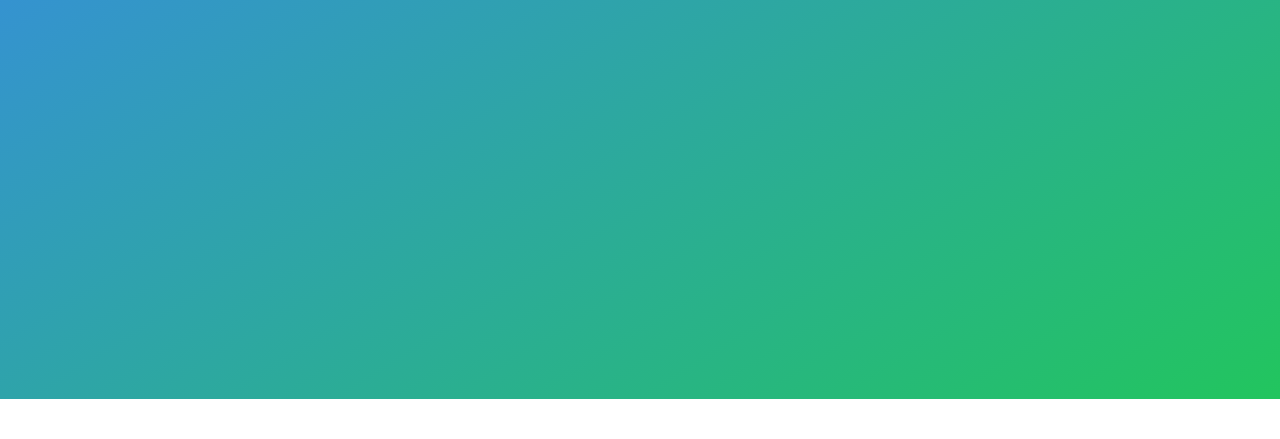
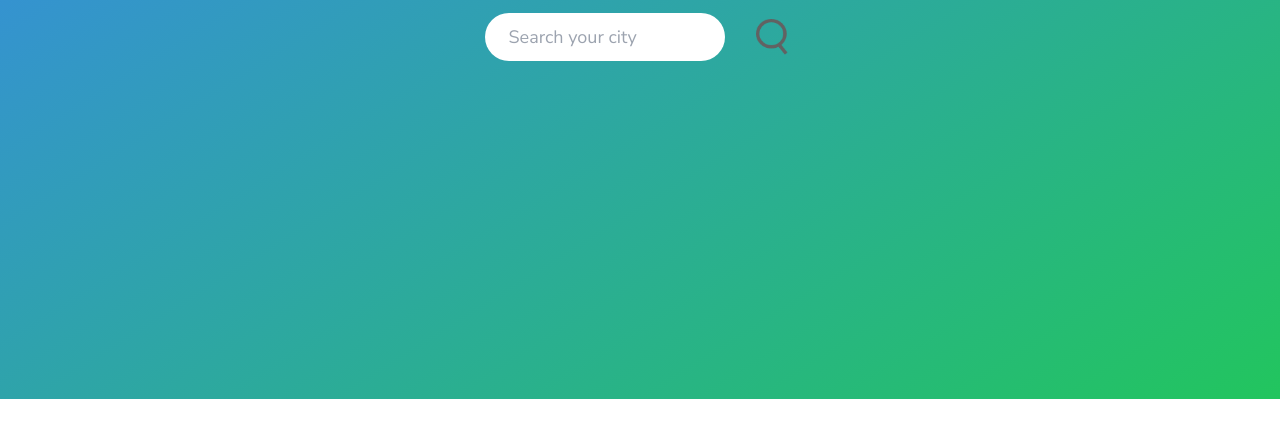
Before and after one commit to Shahriar-Tonmoy/weather-app, a plain HTML site: page index.html in a window 1280 px wide. Shown: the part 401-840 px from the top of the page. After the commit the page ends 800 px from the top, so only its background shows below. Drawn offline with nearby package versions, Linux system fonts and the light colour scheme.

```diff
--- a/index.html
+++ b/index.html
@@ -30,8 +30,8 @@
     <title>Blue-point</title>
 </head>
 
-<body class="full-height nunito bg-gradient-to-br from-blue-500 to-green-500 p-10 ">
-    <div class="lg:h-screen  flex flex-col justify-start items-center  w-full gap-5 lg:gap-10 container mx-auto" id="container">
+<body class="flex flex-col justify-center items-center  full-height nunito bg-gradient-to-br from-blue-500 to-green-500 p-10 ">
+    <div class="flex flex-col justify-center items-center w-full gap-5 lg:gap-10 container mx-auto" id="container">
         <h1 class="lg:flex lg:items-center lg:gap-2 text-3xl lg:text-5xl text-white text-center"><span
                 class="hidden lg:block">Welcome To</span><span class="text-5xl lg:text-6xl text-blue-100 font-bold">Blue
                 Weather</span>
```
